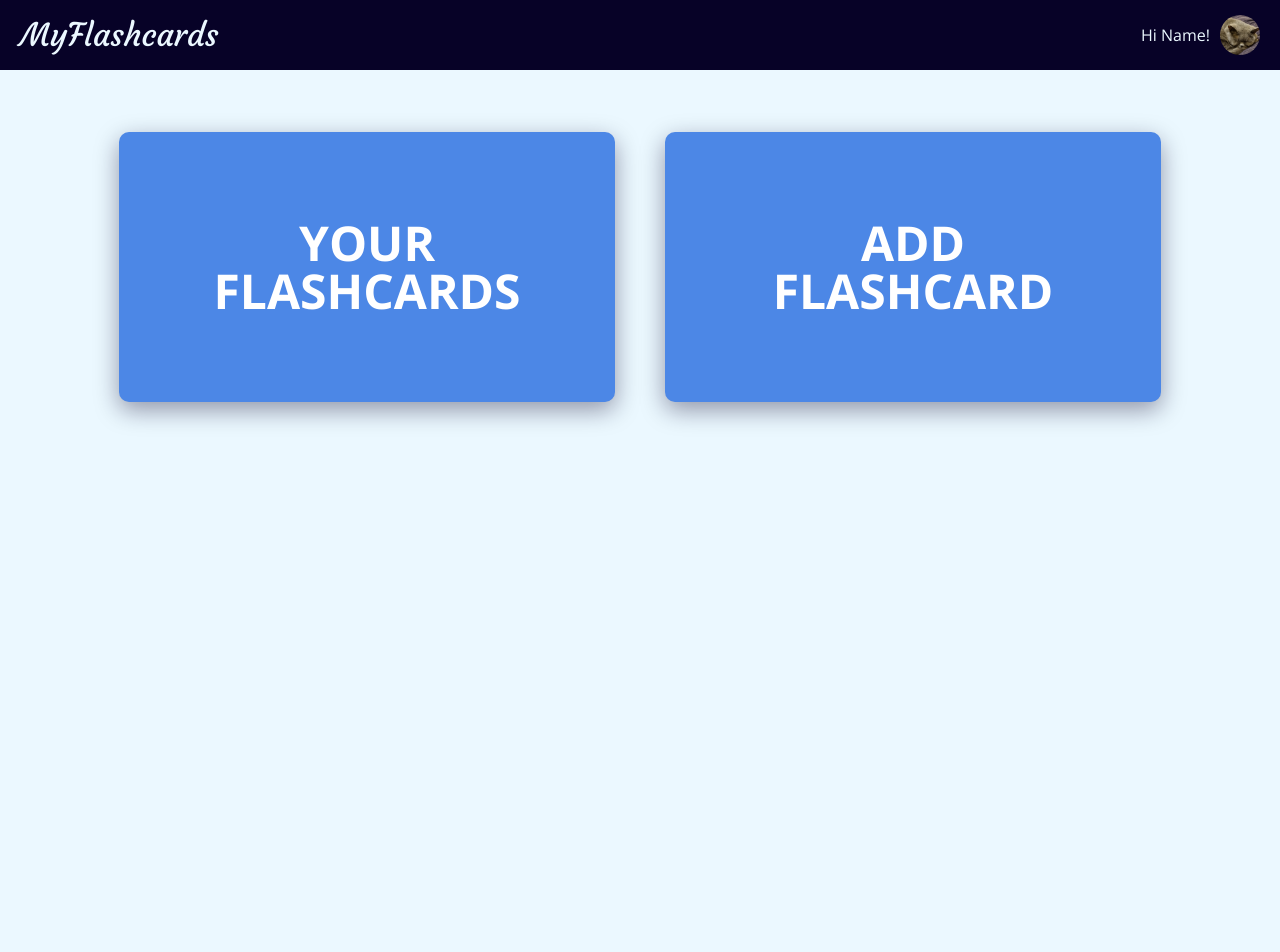
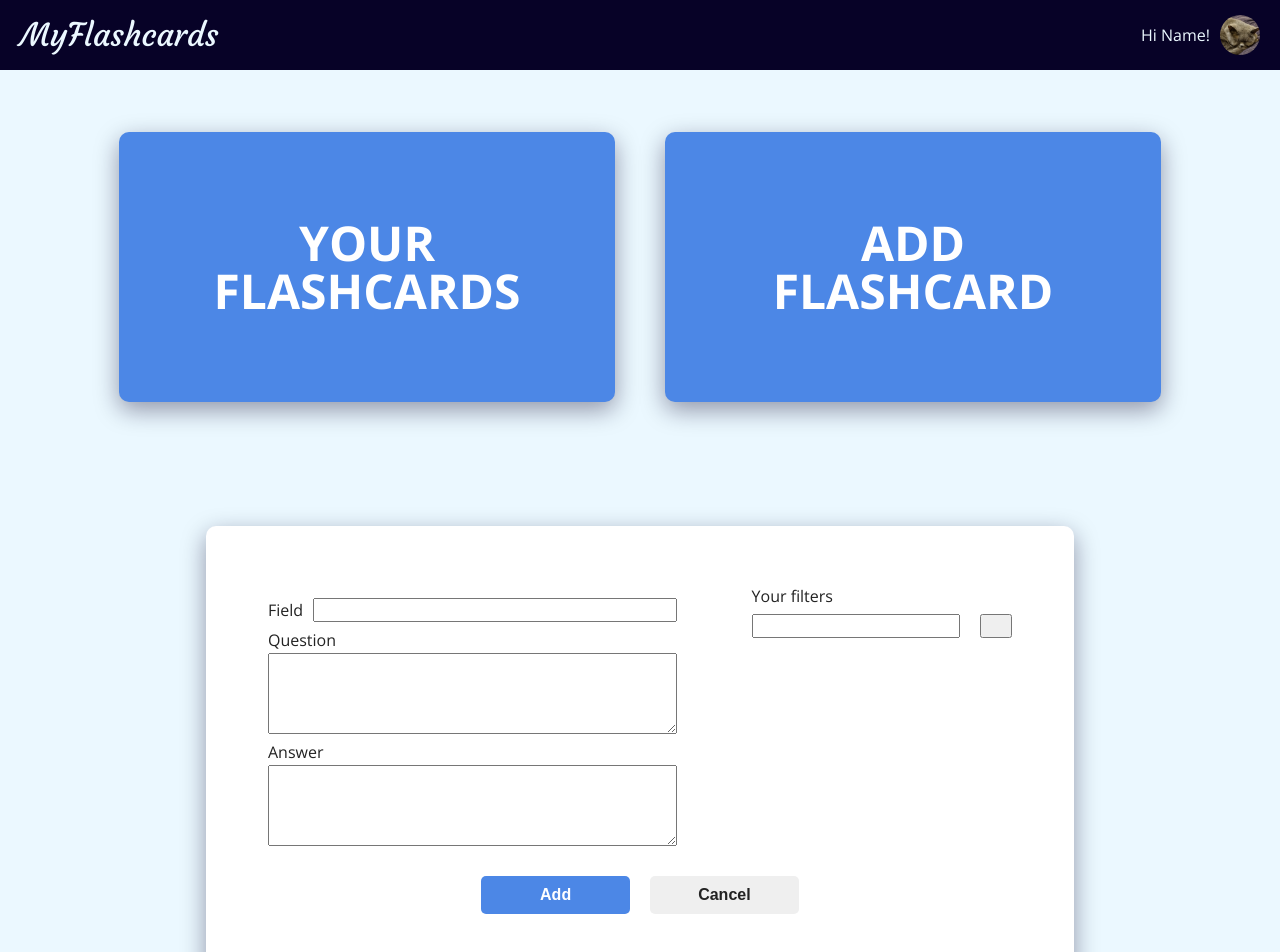
Before and after one commit to MatyldaMatysiak/my-flashcard, a React (Create React App) app: page / in a window 1280 px wide. Shown: the top 952 px of the page. Before the commit the page ends 800 px from the top, so only its background shows below. Built offline with nearby package versions, Linux system fonts and the light colour scheme.

Commit message:
flashcard form basic layout

```diff
--- a/src/components/AppBody/AppBody.js
+++ b/src/components/AppBody/AppBody.js
@@ -1,6 +1,7 @@
 import React from "react";
 import './_appBody.scss'
 import HomePage from "../HomePage/HomePage";
+import NewFlashcard from "../NewFlashcard/NewFlashcard";
 
 
 
@@ -9,6 +10,7 @@ export default function AppBody() {
         <main className="mainApp">
             <div className="container">
                 <HomePage />
+                <NewFlashcard />
             </div>
         </main>
     )
--- a/src/components/HomePage/HomePage.js
+++ b/src/components/HomePage/HomePage.js
@@ -2,6 +2,7 @@ import React from "react";
 import './_homePage.scss';
 
 export default function HomePage () {
+
     return (
         <div className="homepage">
             <div className="optionBox">
--- /dev/null
+++ b/src/components/NewFlashcard/NewFlashcard.js
@@ -0,0 +1,38 @@
+import React from "react";
+import './_newFlashcard.scss'
+
+export default function NewFlashcard() {
+    return (
+        <form onSubmit={(e) => e.preventDefault() }>
+            <section className="flashcardInfo">
+                <div className="flashcardInfo__basic">
+                    <div className="field">
+                        <label htmlFor="field">Field</label>
+                        <input type="text" id="field"/>
+                    </div>
+                    <div className="question">
+                        <label htmlFor="question">Question</label>
+                        <textarea name="question" id="question" rows="5"/>
+                    </div>
+                    <div className="answer">
+                        <label htmlFor="answer">Answer</label>
+                        <textarea name="answer" id="answer" rows="5"/>
+                    </div>
+                </div>
+                <div className="flashcardInfo__filters">
+                    <label htmlFor="filter">Your filters</label>
+                    <div className="filters__adding">
+                        <input type="text" id="filter"/>
+                        <button className="addButton">
+                            <i> </i>
+                        </button>
+                    </div>
+                </div>
+            </section>
+            <div className="buttonBox">
+                <button className="btn btn__submit">Add</button>
+                <button className="btn btn__cancel">Cancel</button>
+            </div>
+        </form>
+    )
+}
--- /dev/null
+++ b/src/components/NewFlashcard/_newFlashcard.scss
@@ -0,0 +1,90 @@
+@import '../../basic_scss/colors';
+@import '../../basic_scss/variables';
+
+form {
+  display: flex;
+  flex-direction: column;
+  width: 70%;
+  margin: 5% auto;
+  background-color: $color-white;
+  border-radius: $spacing-base;
+  box-shadow: 0px 8px 24px 0px rgba(7, 2, 39, 0.4);
+  padding: 5%;
+  font-family: $font-text;
+
+  .flashcardInfo {
+    display: flex;
+    margin-bottom: $spacing-base*2;
+
+    .flashcardInfo__basic {
+      width: 60%;
+      margin-right: 5%;
+      //border-right: 1px solid grey;
+      padding-right: 5%;
+
+      .field {
+        display: flex;
+        justify-content: space-between;
+        align-items: center;
+        margin: $spacing-base 0;
+
+        input {
+          width: 100%;
+          margin-left: $spacing-base;
+        }
+      }
+
+      .question,
+      .answer {
+        display: flex;
+        flex-direction: column;
+        margin-bottom: $spacing-base;
+
+        label {
+          margin-bottom: $spacing-base*0.5;
+        }
+      }
+
+    }
+
+    .flashcardInfo__filters {
+      width: 35%;
+
+      .filters__adding {
+        display: flex;
+        width: 100%;
+        justify-content: space-between;
+
+
+        margin-top: $spacing-base;
+
+        input {
+          width: 80%;
+        }
+        button {
+          width: 2rem;
+        }
+      }
+    }
+  }
+
+  .buttonBox {
+    display: flex;
+    justify-content: center;
+
+    .btn {
+      padding: $spacing-base $spacing-base*2;
+      border: none;
+      border-radius: $spacing-base*0.5;
+      width: 20%;
+      font-weight: 700;
+
+    }
+    .btn__submit {
+      margin-right: $spacing-base*2;
+      background-color: $color-secondary;
+      color: $color-white;
+
+    }
+  }
+}
```
